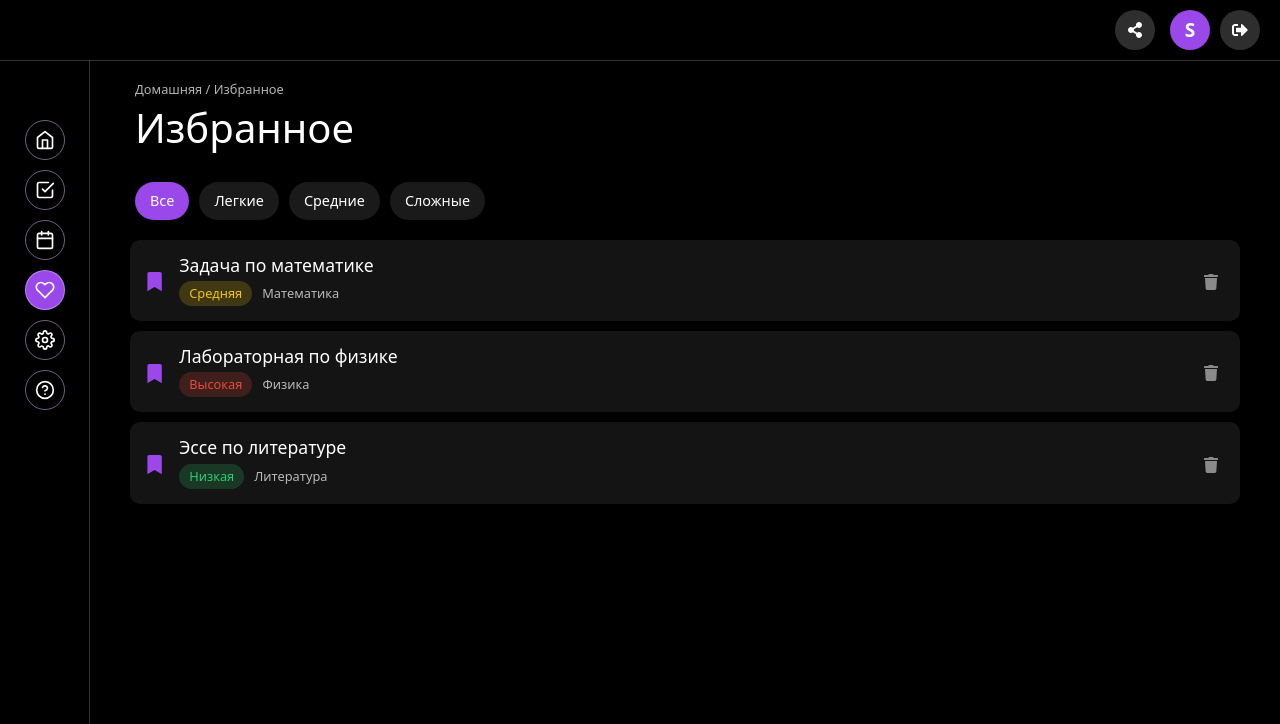
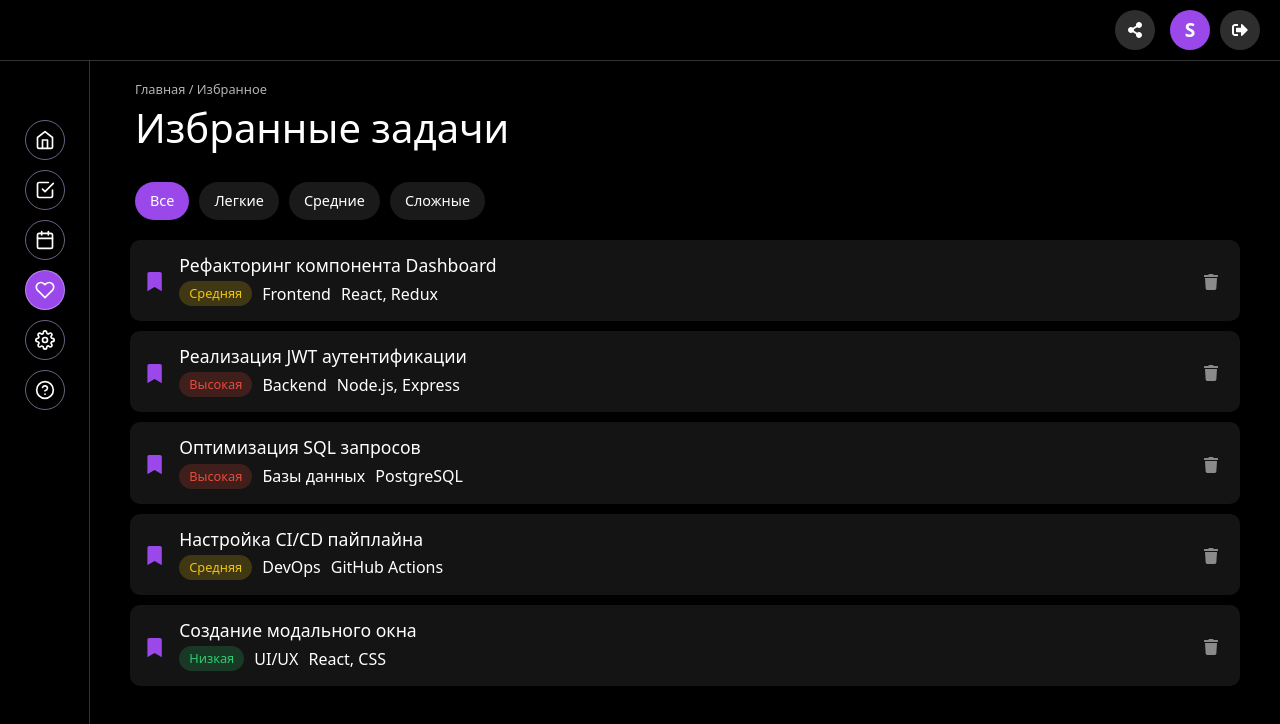
Before and after one commit to petaevd/tracker, a React (Create React App) app in the folder front/: page /favorites in a window 1280 px wide. Shown: the top 724 px of the page. Built offline with nearby package versions, Linux system fonts and the light colour scheme; sample sign-in values are in the browser's storage.

Commit message:
доработка фаворитов

```diff
--- a/front/src/App.js
+++ b/front/src/App.js
@@ -12,6 +12,7 @@ import Settings from './pages/Settings/Settings';
 import Help from './pages/Help/Help';
 import Login from './pages/Login';
 import Register from './pages/Register';
+import TaskListPage from './components/TaskList/TaskList';
 import ProtectedRoute from './components/shared/ProtectedRoute';
 import Layout from './components/Layout/Layout';
 
@@ -136,6 +137,17 @@ const App = () => {
             </ProtectedRoute>
           }
         />
+        {/* Добавленный маршрут для страницы задач */}
+        <Route
+          path="/tasks"
+          element={
+            <ProtectedRoute>
+              <Layout>
+                <TaskListPage />
+              </Layout>
+            </ProtectedRoute>
+          }
+        />
       </Routes>
     </Router>
   );
--- a/front/src/components/ProjectInfo/ProjectInfo.js
+++ b/front/src/components/ProjectInfo/ProjectInfo.js
@@ -8,7 +8,7 @@ const ProjectInfo = ({ project, teamMembers }) => {
       <p><strong>Описание:</strong> {project.description || 'Нет описания'}</p>
       <p><strong>Команда:</strong> {project.team?.name || 'Не указана'}</p>
       <p><strong>Дедлайн:</strong> {project.deadline || 'Не указан'}</p>
-      <p><strong>Статус:</strong> {project.status === 'active' ? 'Активен' : 'Архивирован'}</p>
+      <p><strong>Статус:</strong> {project.status === 'active' ? 'Активен' : 'Архив'}</p>
       <p><strong>Участников:</strong> {teamMembers.length || 1}</p>
     </div>
   );
--- a/front/src/pages/Favorites/Favorites.js
+++ b/front/src/pages/Favorites/Favorites.js
@@ -6,9 +6,46 @@ import './Favorites.css';
 const Favorites = () => {
   const user = useSelector((state) => state.auth.user);
   const [favorites, setFavorites] = useState([
-    { id: 1, title: 'Задача по математике', subject: 'Математика', difficulty: 'Средняя', isBookmarked: true },
-    { id: 2, title: 'Лабораторная по физике', subject: 'Физика', difficulty: 'Высокая', isBookmarked: true },
-    { id: 3, title: 'Эссе по литературе', subject: 'Литература', difficulty: 'Низкая', isBookmarked: true },
+    {
+      id: 1,
+      title: 'Рефакторинг компонента Dashboard',
+      category: 'Frontend',
+      difficulty: 'Средняя',
+      isBookmarked: true,
+      tech: 'React, Redux'
+    },
+    {
+      id: 2,
+      title: 'Реализация JWT аутентификации',
+      category: 'Backend',
+      difficulty: 'Высокая',
+      isBookmarked: true,
+      tech: 'Node.js, Express'
+    },
+    {
+      id: 3,
+      title: 'Оптимизация SQL запросов',
+      category: 'Базы данных',
+      difficulty: 'Высокая',
+      isBookmarked: true,
+      tech: 'PostgreSQL'
+    },
+    {
+      id: 4,
+      title: 'Настройка CI/CD пайплайна',
+      category: 'DevOps',
+      difficulty: 'Средняя',
+      isBookmarked: true,
+      tech: 'GitHub Actions'
+    },
+    {
+      id: 5,
+      title: 'Создание модального окна',
+      category: 'UI/UX',
+      difficulty: 'Низкая',
+      isBookmarked: true,
+      tech: 'React, CSS'
+    },
   ]);
   const [filter, setFilter] = useState('all');
 
@@ -23,8 +60,8 @@ const Favorites = () => {
   return (
     <div className="dashboard-container">
       <div className="main-content">
-        <div className="breadcrumb">Домашняя / Избранное</div>
-        <h1 className="dashboard-title">Избранное</h1>
+        <div className="breadcrumb">Главная / Избранное</div>
+        <h1 className="dashboard-title">Избранные задачи</h1>
 
         {/* Фильтры */}
         <div className="favorites-controls">
@@ -71,7 +108,8 @@ const Favorites = () => {
                       <span className={`difficulty-badge ${item.difficulty.toLowerCase()}`}>
                         {item.difficulty}
                       </span>
-                      <span className="subject-tag">{item.subject}</span>
+                      <span className="category-tag">{item.category}</span>
+                      <span className="tech-tag">{item.tech}</span>
                     </div>
                   </div>
                 </div>
--- a/front/src/pages/Home/Home.js
+++ b/front/src/pages/Home/Home.js
@@ -2,11 +2,13 @@ import React, { useState, useEffect } from 'react';
 import { FiClock, FiPlus } from 'react-icons/fi';
 import { FaChevronDown, FaCheck } from 'react-icons/fa';
 import { useSelector, useDispatch } from 'react-redux';
+import { useNavigate } from 'react-router-dom';
 import { getEvents } from '../../store/slices/eventSlice';
 import './Home.css';
 
 const Home = () => {
   const dispatch = useDispatch();
+  const navigate = useNavigate();
   const { events, loading, error } = useSelector((state) => state.events);
   const user = useSelector((state) => state.auth.user);
 
@@ -146,6 +148,10 @@ const Home = () => {
     ));
   };
 
+  const handleManageTasks = () => {
+    navigate('/tasks'); // Переход на страницу задач
+  };
+
   const dates = generateCalendar();
 
   return (
@@ -159,7 +165,7 @@ const Home = () => {
 
         {/* Первая строка карточек */}
         <div className="cards-row">
-        {/* Плашка "Прогресс проекта" */}
+          {/* Плашка "Прогресс проекта" */}
           <div className="dashboard-card progress-card">
             <div className="progress-header">
               <h3 className="card-title">Прогресс проекта</h3>
@@ -246,6 +252,7 @@ const Home = () => {
               </div>
             </div>
           </div>
+
           {/* Плашка "Задания" */}
           <div className="dashboard-card tasks-card">
             <div className="tasks-header">
@@ -253,7 +260,7 @@ const Home = () => {
                 <h3 className="card-title">Задачи на сегодня</h3>
                 <span className="tasks-count">{tasks.length}</span>
               </div>
-              <button className="manage-btn">Управлять</button>
+              <button className="manage-btn" onClick={handleManageTasks}>Управлять</button>
             </div>
 
             <div className="add-task-container">
```
